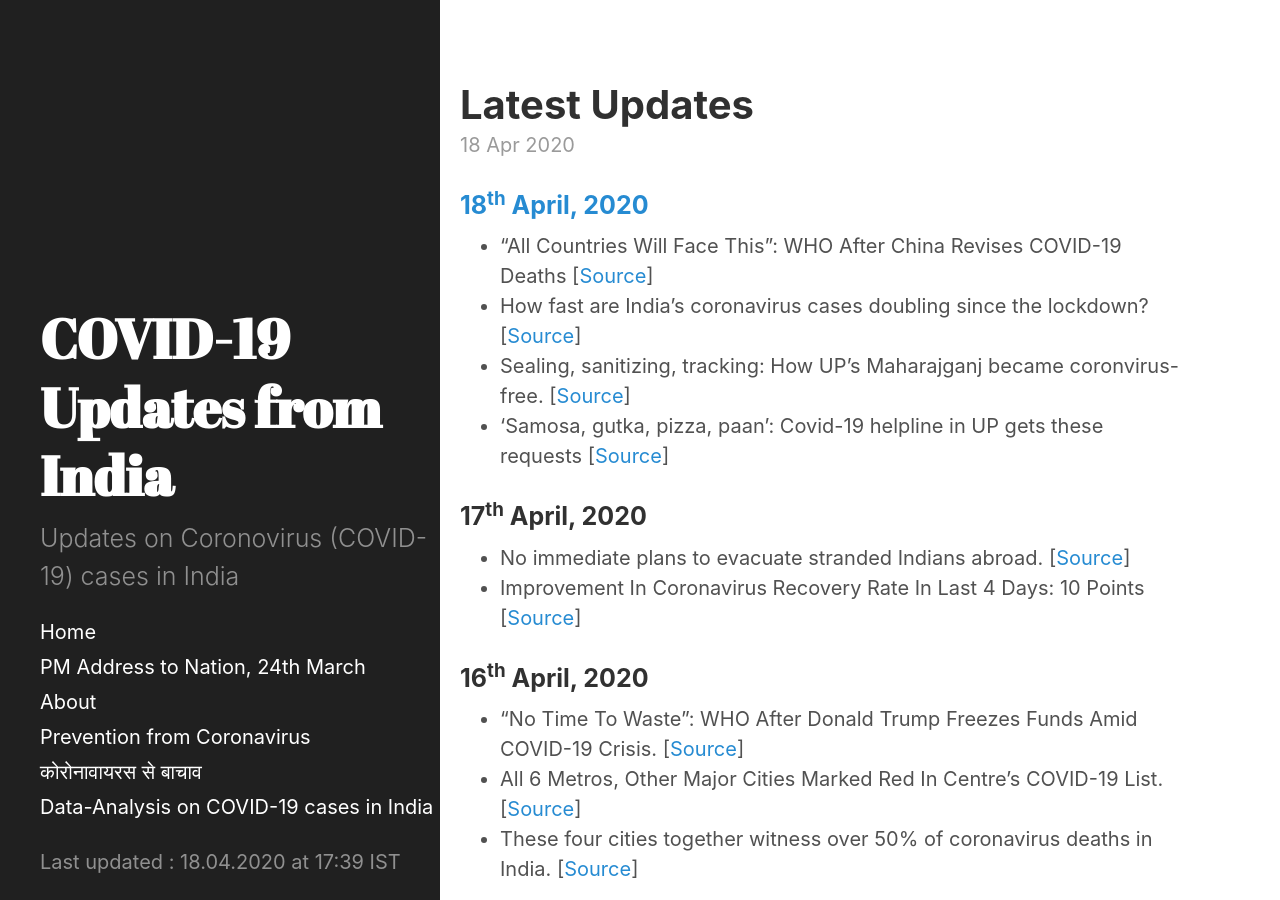
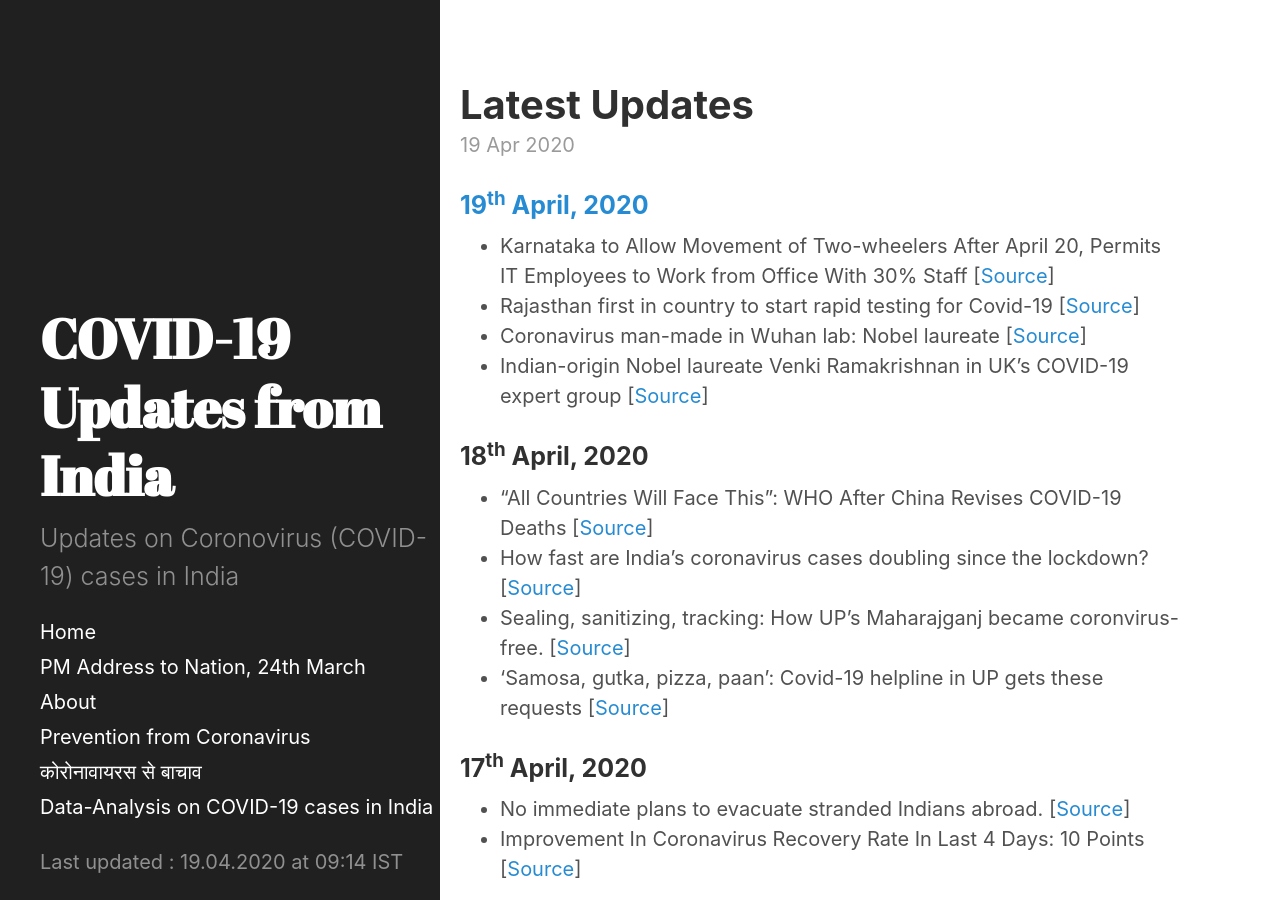
Before and after one commit to bhooraj/covid19updates-india, a Jekyll site: the page built from _posts/2020-04-19-Latest-updates.md, in a window 1280 px wide and 900 px high. Built offline with Jekyll 4.4.1, drawn with Linux system fonts in a browser that asks for light colours; some of the changed text lies outside the part shown.

Commit message:
19thAprilMorning Update

```diff
--- a/_data/last_updated.yml
+++ b/_data/last_updated.yml
@@ -1 +1 @@
-- updated_on : 18.04.2020 at 17:39 IST
+- updated_on : 19.04.2020 at 09:14 IST
--- a/_posts/2020-04-18-Latest-updates.md
+++ b/_posts/2020-04-19-Latest-updates.md
@@ -1,7 +1,13 @@
 ---
 layout: post
 ---
-### [18<sup>th</sup> April, 2020](#updates)
+### [19<sup>th</sup> April, 2020](#updates)
+- Karnataka to Allow Movement of Two-wheelers After April 20, Permits IT Employees to Work from Office With 30% Staff [[Source](https://www.news18.com/news/india/karnataka-to-allow-activities-in-non-containment-zones-after-april-20-2583325.html)]
+- Rajasthan first in country to start rapid testing for Covid-19 [[Source](https://timesofindia.indiatimes.com/city/jaipur/rajasthan-first-in-country-to-start-rapid-testing-for-covid-19/articleshow/75214085.cms)]
+- Coronavirus man-made in Wuhan lab: Nobel laureate [[Source](https://timesofindia.indiatimes.com/india/coronavirus-man-made-in-wuhan-lab-nobel-laureate/articleshow/75227989.cms)]
+- Indian-origin Nobel laureate Venki Ramakrishnan in UK’s COVID-19 expert group [[Source](https://www.financialexpress.com/lifestyle/health/indian-origin-nobel-laureate-venki-ramakrishnan-in-uks-covid-19-expert-group/1932057/)]
+
+### 18<sup>th</sup> April, 2020
 - "All Countries Will Face This": WHO After China Revises COVID-19 Deaths [[Source](https://www.ndtv.com/world-news/coronavirus-updates-who-after-china-revises-covid-19-deaths-all-countries-will-face-this-2213847)]
 - How fast are India's coronavirus cases doubling since the lockdown? [[Source](https://www.thehindu.com/data/data-how-fast-are-indias-coronavirus-cases-doubling-since-the-lockdown/article31371220.ece)]
 - Sealing, sanitizing, tracking: How UP’s Maharajganj became coronvirus-free. [[Source](https://www.hindustantimes.com/lucknow/sealing-sanitizing-tracking-how-up-s-maharajganj-became-coronvirus-free/story-8SOTQslSEasG8qxv4gOG6O.html)]
--- a/_posts/2020-04-18-home.md
+++ b/_posts/2020-04-19-home.md
@@ -4,7 +4,7 @@ title: COVID-19 Updates from India
 last_update: true
 ---
 
-#### COVID-19 Cases in India (as on  18 April 2020, 17:00 IST)
+#### COVID-19 Cases in India (as on  19 April 2020, 08:00 IST)
 <div class="alert alert-primary" role="alert">
 <p id = "totalcases" style="font-size: 1.2rem; font-weight: bold;"></p>
 <p id = "totalrecovered" style="font-size: 1.2rem; font-weight: bold;"></p>
@@ -22,7 +22,7 @@ Active Cases = Total cases - (Total Recovered/Discharged/Migrated + Total Deaths
 
 <div class="datatable-begin"></div>
 
-{% include table-20200418-1739.md %}
+{% include table-20200419-0914.md %}
 
 <div class="datatable-end"></div>
 <br>
--- a/stats-and-charts.md
+++ b/stats-and-charts.md
@@ -2,5 +2,5 @@
 layout: page
 title: Data-Analysis on COVID-19 cases in India
 ---
-#### Charts/Graphs on this page last updated on 18.04.2020 at 05:39 PM
-{% include charts-20200418-1739.html %}
+#### Charts/Graphs on this page last updated on 19.04.2020 at 09:15 AM
+{% include charts-20200419-0915.html %}
```
Also changed, not shown: other parts of _posts/2020-04-19-Latest-updates.md (+0 -5 lines), _includes/charts-20200419-0915.html (added, +193 -0 lines), _includes/table-20200419-0914.md (added, +35 -0 lines), _posts/2020-04-09-Updates.md (renamed from _posts/2020-04-08-Updates.md, +5 -0 lines).
